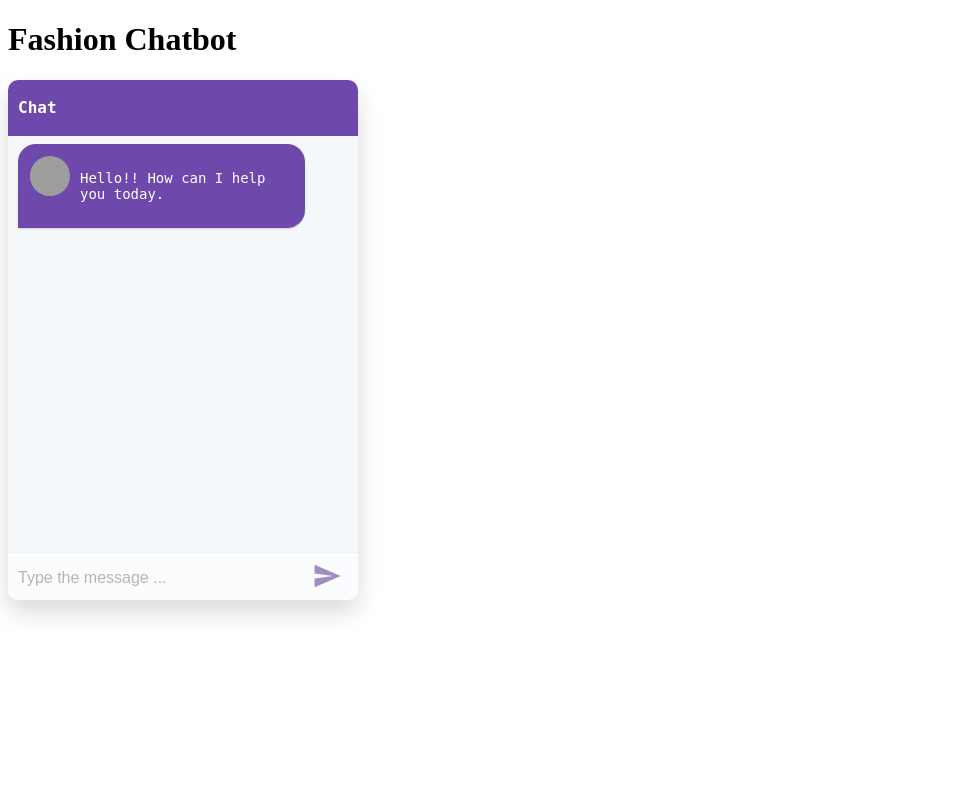
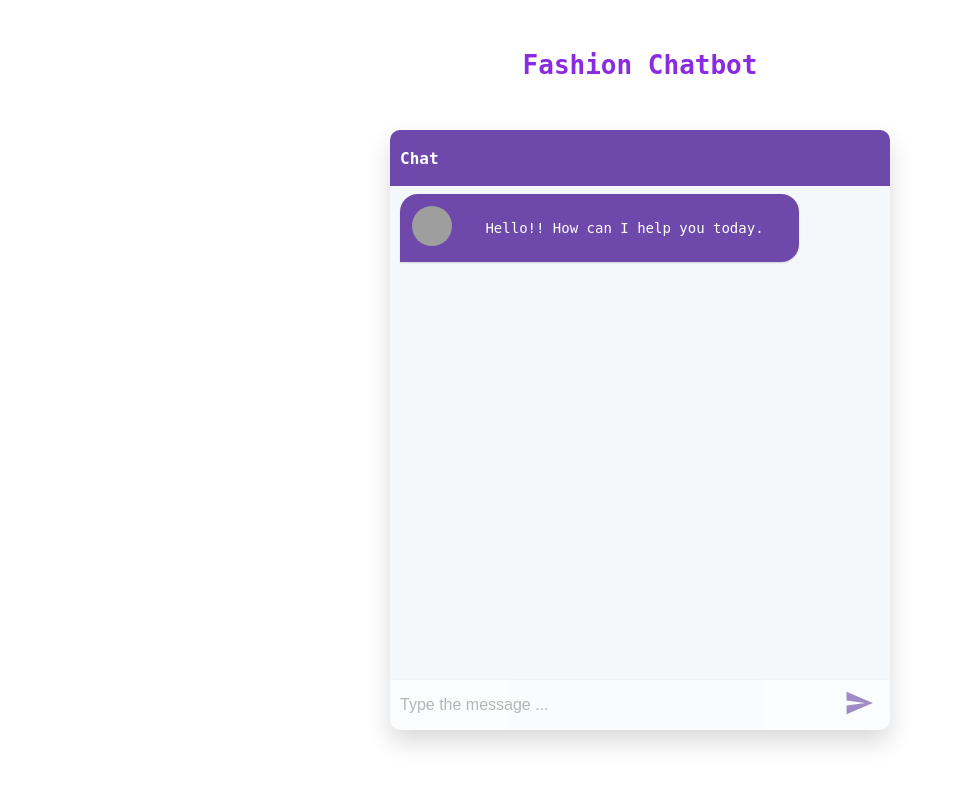
Before and after one commit to Sarita-021/parsers, a Flask app: page / in a window 1280 px wide. Shown: the top 786 px of the page, without its empty margins (0-955 px from the left). Run offline with Flask 3, Linux system fonts and the light colour scheme; grey boxes are pictures that could not be loaded.

Commit message:
updated bot activity

```diff
--- a/static/index.css
+++ b/static/index.css
@@ -1,7 +1,25 @@
+body {
+    position: relative;
+    justify-content: center;
+}
+
+h1 {
+    margin-top: 50px;
+    margin-bottom: 50px;
+    color: blueviolet;
+    font-family: monospace;
+    text-align: center;
+}
+
 div {
     position: relative;
     display: block;
+    margin: auto;
     unicode-bidi: isolate;
+}
+
+pre {
+    text-wrap: wrap;
 }
 
 .rsc-container {
@@ -12,8 +30,8 @@ div {
     overflow: hidden;
     position: relative;
     inset: initial;
-    width: 350px;
-    height: 520px;
+    width: 500px;
+    height: 600px;
     z-index: 999;
     transform: scale(1);
     transform-origin: right bottom;
@@ -39,7 +57,7 @@ div {
 }
 
 .rsc-content {
-    height: calc(408px);
+    height: calc(485px);
     overflow-y: scroll;
     margin-top: 2px;
     padding-top: 6px;
--- a/templates/index.html
+++ b/templates/index.html
@@ -37,7 +37,7 @@
 <body>
     <h1>Fashion Chatbot</h1>
     <div class="rsc">
-        <div class="rsc-container" width="350px" height="520px">
+        <div class="rsc-container">
             <div class="rsc-header">
                 <h2 class="rsc-header-title">Chat</h2>
             </div>
```
